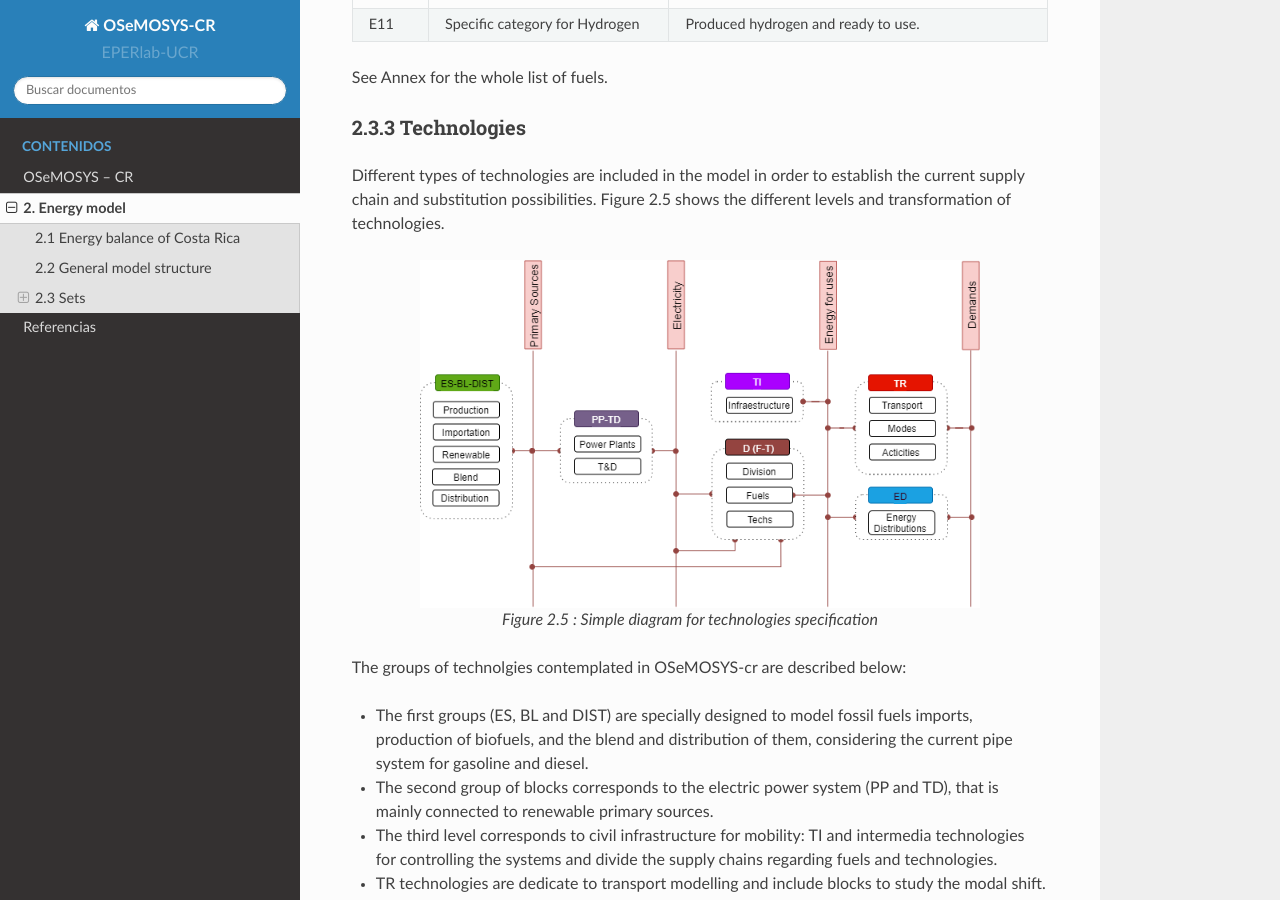
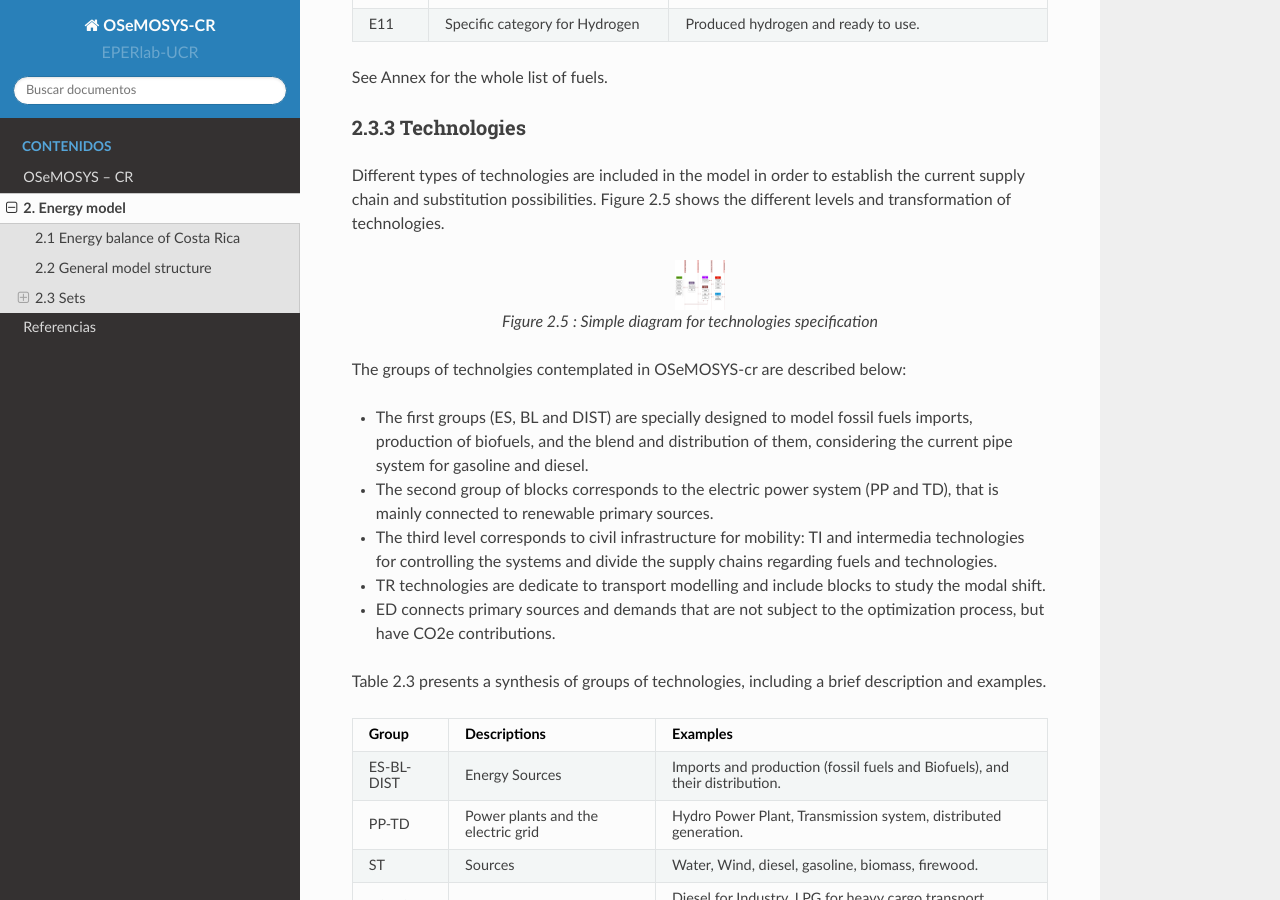
Before and after one commit to EPERLab/OSeMOSYS-CR, a Sphinx documentation site: the page built from docs/02EnergyModel.rst, in a window 1280 px wide and 900 px high, scrolled down 3581 px. Built offline with Sphinx 7.4.7 and the Read the Docs theme 2.0.0, drawn with Linux system fonts in a browser that asks for light colours.

Commit message:
Update 02EnergyModel.rst

```diff
--- a/docs/02EnergyModel.rst
+++ b/docs/02EnergyModel.rst
@@ -163,7 +163,9 @@ Different types of technologies are included in the model in order to establish
 
 .. figure:: img/Techs.png
    :align:   center
-   :scale: 80
+   :height: 100px
+   :width: 100 px
+   :scale: 50 %
 
    Figure 2.5 : Simple diagram for technologies specification
 
```
